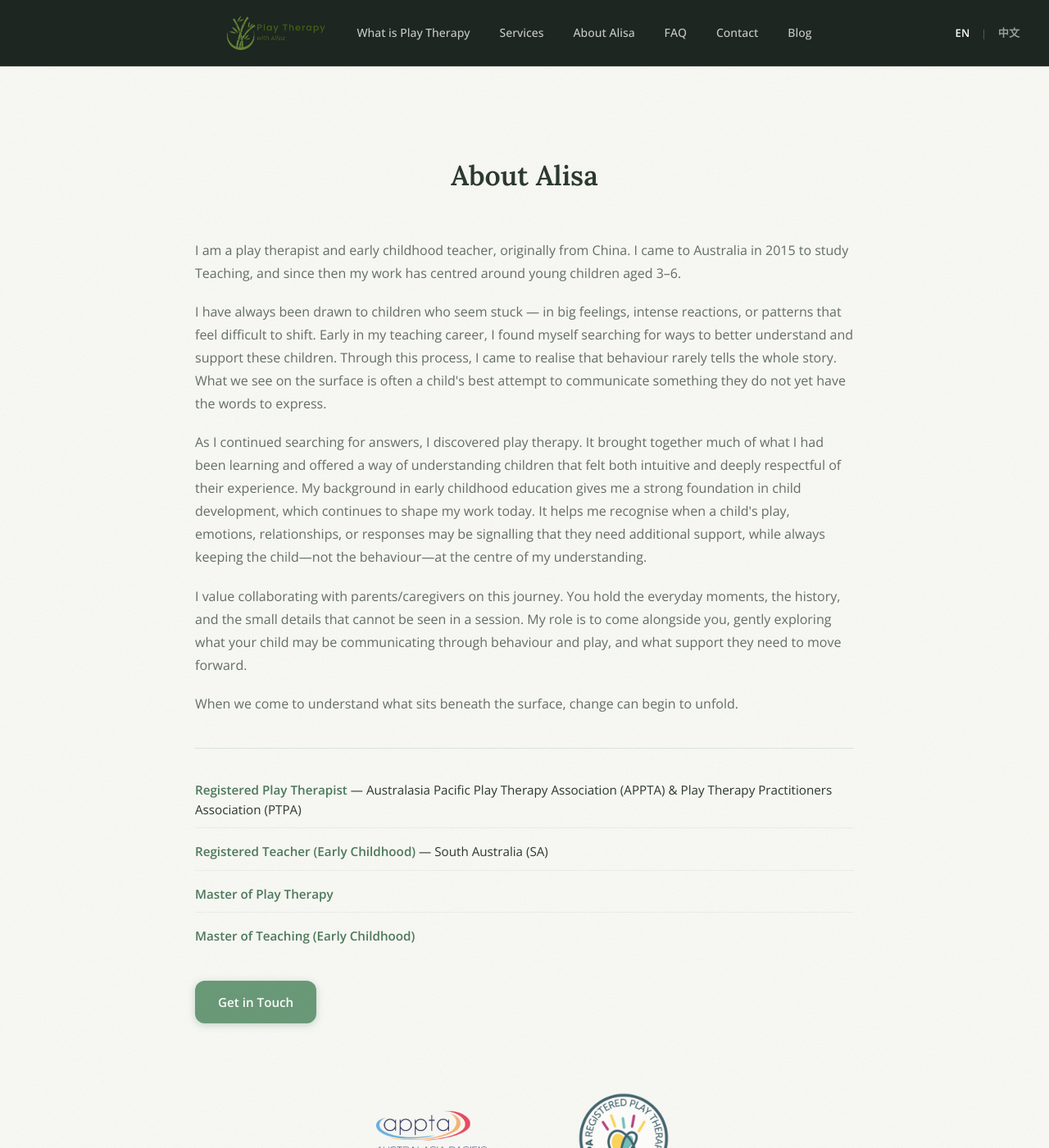
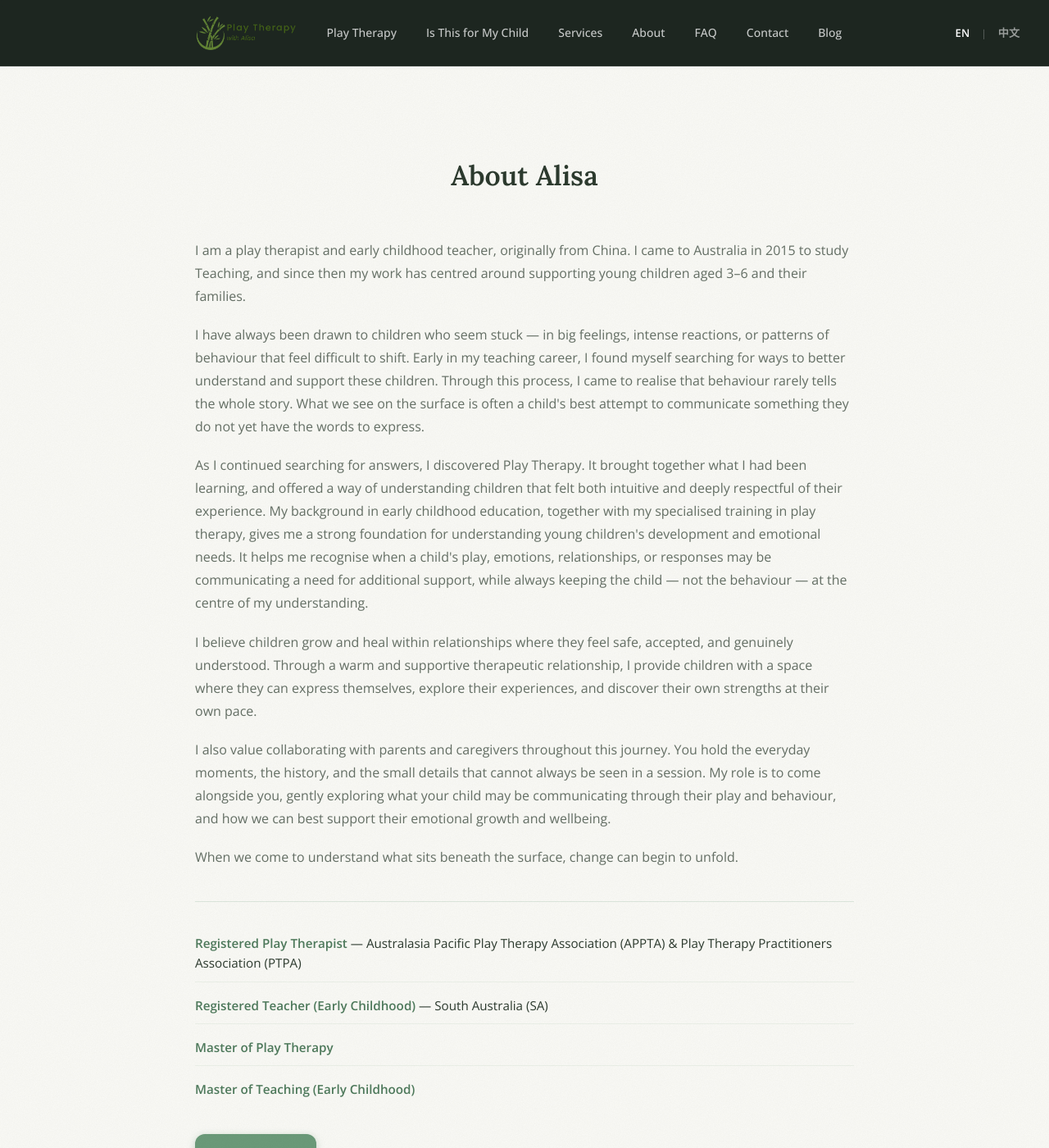
Before and after one commit to nguyentran0212/alisa-website, a Jekyll site: the page built from about.md, in a window 1280 px wide and 1400 px high. Shown: the whole window at 82% size. Built offline with Jekyll 4.4.1, drawn with Linux system fonts in a browser that asks for light colours.

Commit message:
Update homepage FAQ, About sections, and nav labels
- Add new FAQ question 'How does the process look like?' with JSON-LD schema
- Remove obsolete FAQ on session frequency (consolidated into new question)
- Rewrite 'What is Play Therapy' section with clearer parent-focused content
- Update homepage About section to lead with clinical belief statement
- Merge paragraphs in full About page and add 'I believe children grow and heal...' paragraph
- Refine homepage About image position (align top, +32px offset)
- Rename nav items: 'What is Play Therapy' to 'Play Therapy', 'About Alisa' to 'About'
- Add new nav item 'Is This for My Child'
- Remove unused blog post '7 signs...' (English version)

```diff
--- a/_data/en.yml
+++ b/_data/en.yml
@@ -1,7 +1,8 @@
 nav:
-  what_is_play_therapy: "What is Play Therapy"
+  what_is_play_therapy: "Play Therapy"
+  is_this_for_my_child: "Is This for My Child"
   services: "Services"
-  about: "About Alisa"
+  about: "About"
   contact: "Contact"
   blog: "Blog"
 buttons:
--- a/_includes/header.html
+++ b/_includes/header.html
@@ -16,6 +16,7 @@
         <li><a href="{{ site.baseurl }}/zh/#contact">{{ site.data.zh.nav.contact }}</a></li>
       {% else %}
         <li><a href="{{ site.baseurl }}/#what-is-play-therapy">{{ site.data.en.nav.what_is_play_therapy }}</a></li>
+        <li><a href="{{ site.baseurl }}/#is-this-for-my-child">{{ site.data.en.nav.is_this_for_my_child }}</a></li>
         <li><a href="{{ site.baseurl }}/#services">{{ site.data.en.nav.services }}</a></li>
         <li><a href="{{ site.baseurl }}/about">{{ site.data.en.nav.about }}</a></li>
         <li><a href="{{ site.baseurl }}/#faq">FAQ</a></li>
--- a/about.md
+++ b/about.md
@@ -12,10 +12,11 @@
       <h2 class="section-title">About Alisa</h2>
     </div>
     <div class="about-text">
-      <p>I am a play therapist and early childhood teacher, originally from China. I came to Australia in 2015 to study Teaching, and since then my work has centred around young children aged 3–6.</p>
-      <p>I have always been drawn to children who seem stuck — in big feelings, intense reactions, or patterns that feel difficult to shift. Early in my teaching career, I found myself searching for ways to better understand and support these children. Through this process, I came to realise that behaviour rarely tells the whole story. What we see on the surface is often a child's best attempt to communicate something they do not yet have the words to express.</p>
-      <p>As I continued searching for answers, I discovered play therapy. It brought together much of what I had been learning and offered a way of understanding children that felt both intuitive and deeply respectful of their experience. My background in early childhood education gives me a strong foundation in child development, which continues to shape my work today. It helps me recognise when a child's play, emotions, relationships, or responses may be signalling that they need additional support, while always keeping the child—not the behaviour—at the centre of my understanding.</p>
-      <p>I value collaborating with parents/caregivers on this journey. You hold the everyday moments, the history, and the small details that cannot be seen in a session. My role is to come alongside you, gently exploring what your child may be communicating through behaviour and play, and what support they need to move forward.</p>
+      <p>I am a play therapist and early childhood teacher, originally from China. I came to Australia in 2015 to study Teaching, and since then my work has centred around supporting young children aged 3–6 and their families.</p>
+      <p>I have always been drawn to children who seem stuck — in big feelings, intense reactions, or patterns of behaviour that feel difficult to shift. Early in my teaching career, I found myself searching for ways to better understand and support these children. Through this process, I came to realise that behaviour rarely tells the whole story. What we see on the surface is often a child's best attempt to communicate something they do not yet have the words to express.</p>
+      <p>As I continued searching for answers, I discovered Play Therapy. It brought together what I had been learning, and offered a way of understanding children that felt both intuitive and deeply respectful of their experience. My background in early childhood education, together with my specialised training in play therapy, gives me a strong foundation for understanding young children's development and emotional needs. It helps me recognise when a child's play, emotions, relationships, or responses may be communicating a need for additional support, while always keeping the child — not the behaviour — at the centre of my understanding.</p>
+      <p>I believe children grow and heal within relationships where they feel safe, accepted, and genuinely understood. Through a warm and supportive therapeutic relationship, I provide children with a space where they can express themselves, explore their experiences, and discover their own strengths at their own pace.</p>
+      <p>I also value collaborating with parents and caregivers throughout this journey. You hold the everyday moments, the history, and the small details that cannot always be seen in a session. My role is to come alongside you, gently exploring what your child may be communicating through their play and behaviour, and how we can best support their emotional growth and wellbeing.</p>
       <p>When we come to understand what sits beneath the surface, change can begin to unfold.</p>
       <div class="qualifications">
         <ul>
--- a/assets/css/style.css
+++ b/assets/css/style.css
@@ -903,12 +903,80 @@
   .service-tile { padding: 28px 24px; }
 }
 
+/* ── Signs list (Is This for Your Child) ───────── */
+.signs-grid {
+  display: grid;
+  grid-template-columns: repeat(2, 1fr);
+  gap: 24px;
+  max-width: 920px;
+  margin: 0 auto;
+}
+
+.sign-card {
+  background: var(--white);
+  border-radius: var(--radius-lg);
+  padding: 32px 28px;
+  border: 1px solid rgba(107, 155, 122, 0.2);
+  border-left: 4px solid var(--green);
+  transition: transform 0.25s ease, box-shadow 0.25s ease, border-color 0.25s ease;
+}
+
+.sign-card:hover {
+  transform: translateY(-3px);
+  box-shadow: var(--shadow-card-hover);
+  border-color: var(--green);
+}
+
+.sign-card-icon {
+  display: inline-flex;
+  align-items: center;
+  justify-content: center;
+  width: 44px;
+  height: 44px;
+  background: var(--green-light);
+  border-radius: 50%;
+  margin-bottom: 16px;
+  color: var(--green);
+}
+
+.sign-card-icon svg {
+  width: 22px;
+  height: 22px;
+}
+
+.sign-card h3 {
+  font-family: var(--font-head);
+  font-size: 1.25rem;
+  color: var(--green-dark);
+  margin: 0 0 12px;
+  line-height: 1.3;
+}
+
+.sign-card p {
+  font-size: 0.95rem;
+  line-height: 1.65;
+  color: var(--text);
+  margin: 0;
+}
+
+@media (max-width: 700px) {
+  .signs-grid { grid-template-columns: 1fr; gap: 16px; }
+}
+
+.signs-list-cta {
+  text-align: center;
+  max-width: 640px;
+  margin: 32px auto 0;
+  color: var(--text-muted);
+  font-style: italic;
+}
+
 /* ── About ──────────────────────────────────────────────── */
 .about-grid {
   display: grid;
   grid-template-columns: 240px 1fr;
   gap: 48px;
-  align-items: center;
+  align-items: start;
 }
 @media (max-width: 580px) {
   .about-grid { grid-template-columns: 1fr; gap: 28px; align-items: start; }
@@ -921,6 +989,7 @@
   object-fit: cover;
   border: 4px solid var(--green);
   background: var(--green-light);
+  margin-top: 32px;
 }
 
 .about-text h2 {
```
Also changed, not shown: _posts/2026-07-02-7-signs-your-child-might-benefit-from-play-therapy.md (deleted, +0 -50 lines), _posts/2026-07-02-is-play-therapy-right-for-my-child.md (added, +46 -0 lines), index.md (+82 -19 lines).
